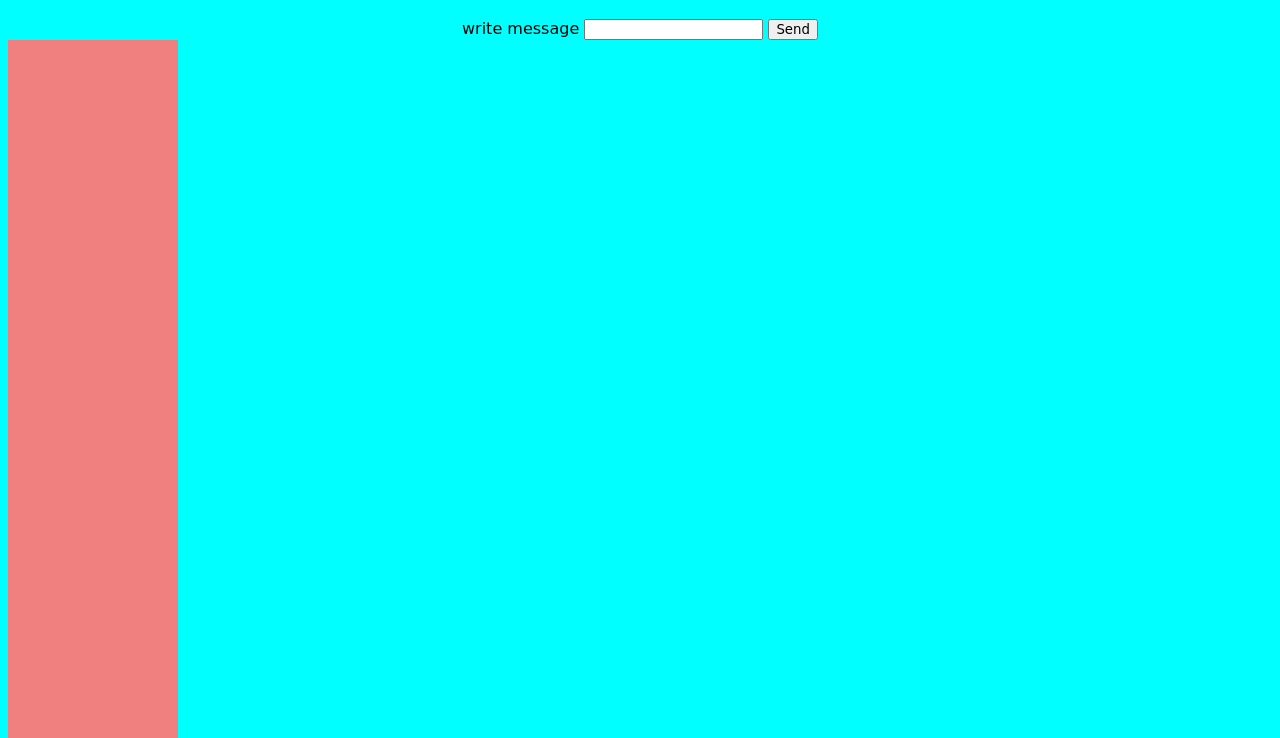
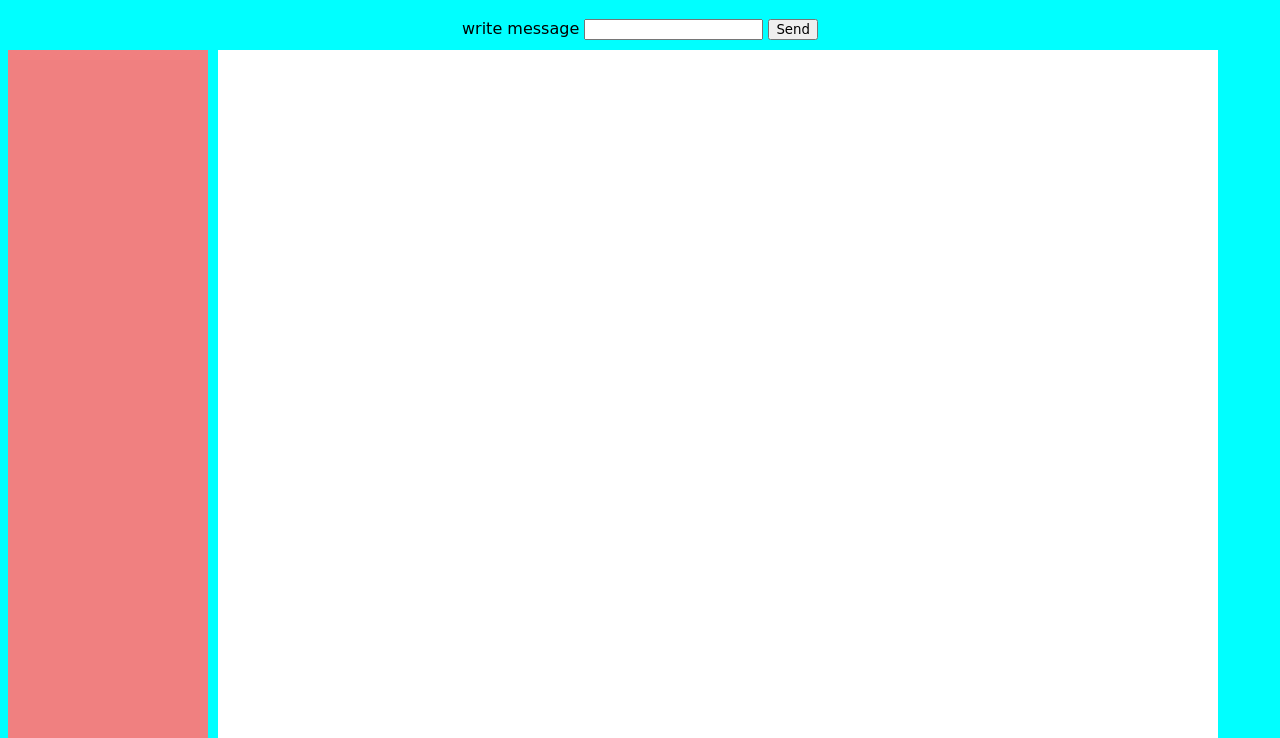
Before and after one commit to Irfanali112/forgot-password-2, a website: page public/profile.html in a window 1280 px wide. Shown: the part 62-800 px from the top of the page. Drawn offline with nearby package versions, Linux system fonts and the light colour scheme.

Commit message:
some changes

```diff
--- a/public/style.css
+++ b/public/style.css
@@ -41,8 +41,9 @@ height: 420px;
 .side{
 
 background-color: lightcoral;
-width: 170px;
+width: 200px;
 height: 920px;
+position: absolute;
 
 
 }
@@ -51,9 +52,10 @@ height: 920px;
 
 
     background-color: white;
-    width: 800px;
+    width: 1000px;
     height: 920px;
-    margin-left: 190px
+    margin-left:210px;
+    position: absolute;
 
 }
 
@@ -61,7 +63,7 @@ height: 920px;
 .inputmessage{
 
 text-align: center;
-
+margin-bottom: 10px;
 
 
 }
```
